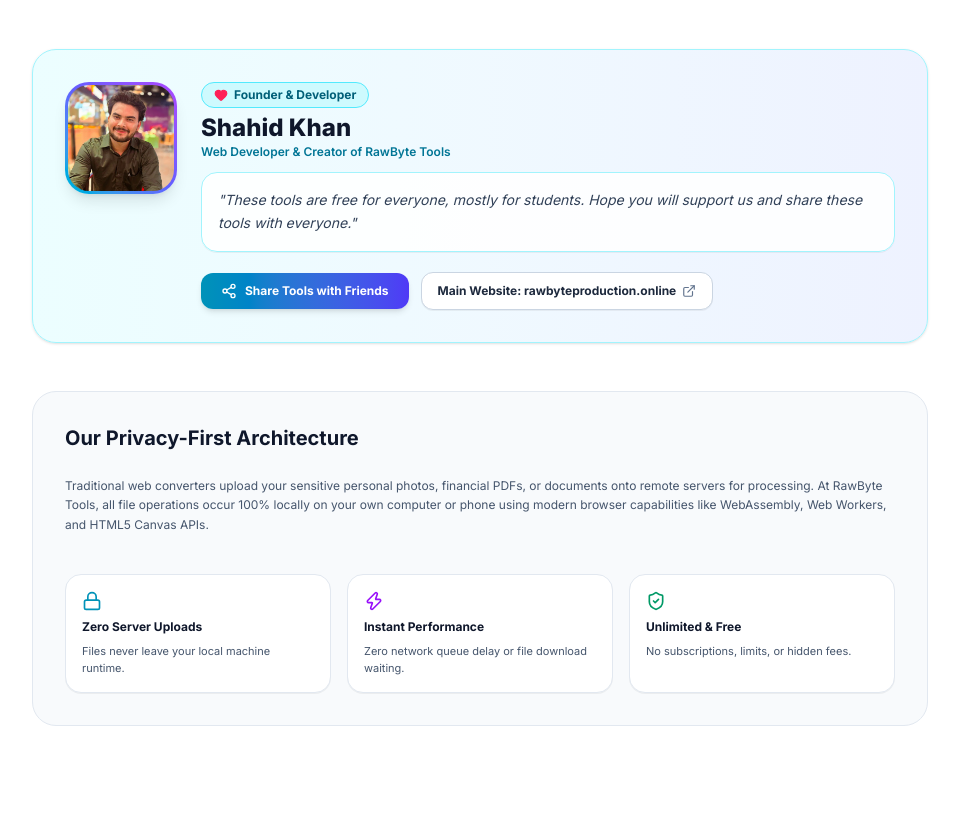
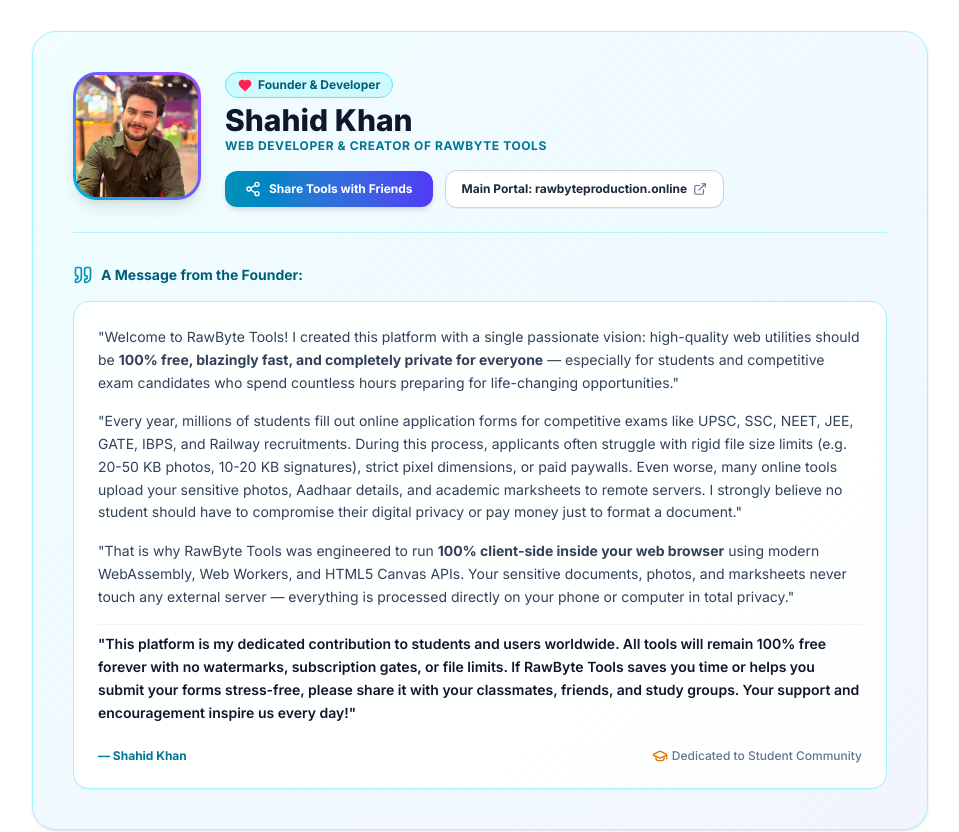
Before and after one commit to khanshahid33200-hash/rawbytetools, a Next.js app: page /about in a window 1280 px wide. Shown: the part 262-1094 px from the top of the page, without its empty margins (160-1119 px from the left). Built offline with nearby package versions, Linux system fonts and the light colour scheme.

Commit message:
Update Founder message with expanded long-form inspirational message for students

```diff
--- a/src/app/about/AboutClientUI.tsx
+++ b/src/app/about/AboutClientUI.tsx
@@ -2,7 +2,7 @@
 
 import { useState } from 'react';
 import Link from 'next/link';
-import { Lock, Zap, ShieldCheck, Share2, ExternalLink, Heart, UserCheck, Check } from 'lucide-react';
+import { Lock, Zap, ShieldCheck, Share2, ExternalLink, Heart, Check, Quote, GraduationCap } from 'lucide-react';
 
 export default function AboutClientUI() {
   const [copied, setCopied] = useState(false);
@@ -18,7 +18,6 @@
       try {
         await navigator.share(shareData);
       } catch (err) {
-        // Fallback to clipboard if user cancels or share fails
         copyToClipboard();
       }
     } else {
@@ -38,16 +37,16 @@
     <div className="max-w-4xl mx-auto space-y-12">
       {/* Header */}
       <div className="text-center space-y-4">
-        <h1 className="text-4xl font-extrabold text-slate-900 tracking-tight">About RawByte Tools</h1>
+        <h1 className="text-4xl sm:text-5xl font-extrabold text-slate-900 tracking-tight">About RawByte Tools</h1>
         <p className="text-sm sm:text-base text-slate-600 max-w-2xl mx-auto leading-relaxed">
-          RawByte Tools was built with a single primary core mission: providing high-performance, professional-grade image and PDF tools that protect user privacy by design.
+          High-performance, professional-grade image and PDF tools engineered for absolute privacy, instant speed, and zero cost.
         </p>
       </div>
 
-      {/* Founder Profile & Message Card */}
-      <div className="p-8 rounded-3xl bg-gradient-to-r from-cyan-50 via-sky-50 to-indigo-50 border border-cyan-200 shadow-sm space-y-6 relative overflow-hidden">
-        <div className="flex flex-col sm:flex-row items-center sm:items-start gap-6">
-          <div className="w-24 h-24 sm:w-28 sm:h-28 rounded-3xl bg-gradient-to-tr from-cyan-500 via-indigo-500 to-purple-500 p-[3px] shadow-lg shrink-0 overflow-hidden">
+      {/* Founder Profile Card */}
+      <div className="p-8 sm:p-10 rounded-3xl bg-gradient-to-br from-cyan-50/80 via-sky-50 to-indigo-50/80 border border-cyan-200 shadow-sm space-y-8 relative overflow-hidden">
+        <div className="flex flex-col sm:flex-row items-center sm:items-start gap-6 border-b border-cyan-200/80 pb-6">
+          <div className="w-28 h-28 sm:w-32 sm:h-32 rounded-3xl bg-gradient-to-tr from-cyan-500 via-indigo-500 to-purple-500 p-[3px] shadow-lg shrink-0 overflow-hidden">
             {/* eslint-disable-next-line @next/next/no-img-element */}
             <img
               src="/images/founder.jpg"
@@ -61,33 +60,60 @@
               <div className="inline-flex items-center gap-1.5 px-3 py-1 rounded-full text-xs font-bold bg-cyan-100 text-cyan-800 border border-cyan-300">
                 <Heart className="w-3.5 h-3.5 text-rose-500 fill-rose-500" /> Founder & Developer
               </div>
-              <h2 className="text-2xl font-extrabold text-slate-900 mt-1">Shahid Khan</h2>
-              <p className="text-xs font-semibold text-cyan-700">Web Developer & Creator of RawByte Tools</p>
+              <h2 className="text-2xl sm:text-3xl font-extrabold text-slate-900 mt-1">Shahid Khan</h2>
+              <p className="text-xs font-bold text-cyan-700 uppercase tracking-wider">Web Developer & Creator of RawByte Tools</p>
             </div>
 
-            <blockquote className="p-4 rounded-2xl bg-white/90 border border-cyan-200 text-slate-700 text-xs sm:text-sm italic leading-relaxed shadow-2xs">
-              &quot;These tools are free for everyone, mostly for students. Hope you will support us and share these tools with everyone.&quot;
-            </blockquote>
-
-            <div className="flex flex-wrap items-center justify-center sm:justify-start gap-3 pt-2">
-              {/* Share Button */}
+            <div className="flex flex-wrap items-center justify-center sm:justify-start gap-3 pt-1">
               <button
                 onClick={handleShare}
                 className="flex items-center gap-2 px-5 py-2.5 rounded-xl bg-gradient-to-r from-cyan-600 to-indigo-600 hover:from-cyan-500 hover:to-indigo-500 text-white font-bold text-xs shadow-md transition-all"
               >
                 {copied ? <Check className="w-4 h-4" /> : <Share2 className="w-4 h-4" />}
-                {copied ? 'Link Copied to Clipboard!' : 'Share Tools with Friends'}
+                {copied ? 'Link Copied!' : 'Share Tools with Friends'}
               </button>
 
-              {/* Main Website Link */}
               <a
                 href="https://rawbyteproduction.online"
                 target="_blank"
                 rel="noopener noreferrer"
                 className="flex items-center gap-1.5 px-4 py-2.5 rounded-xl bg-white hover:bg-slate-100 border border-slate-300 text-slate-800 font-bold text-xs shadow-2xs transition-all"
               >
-                Main Website: rawbyteproduction.online <ExternalLink className="w-3.5 h-3.5 text-slate-500" />
+                Main Portal: rawbyteproduction.online <ExternalLink className="w-3.5 h-3.5 text-slate-500" />
               </a>
+            </div>
+          </div>
+        </div>
+
+        {/* Extended Founder's Message */}
+        <div className="space-y-4">
+          <div className="flex items-center gap-2 text-cyan-800 font-bold text-sm">
+            <Quote className="w-5 h-5 text-cyan-600" />
+            <span>A Message from the Founder:</span>
+          </div>
+
+          <div className="p-6 rounded-2xl bg-white/95 border border-cyan-200 text-slate-700 text-xs sm:text-sm leading-relaxed space-y-4 shadow-2xs">
+            <p>
+              &quot;Welcome to RawByte Tools! I created this platform with a single passionate vision: high-quality web utilities should be <strong>100% free, blazingly fast, and completely private for everyone</strong> — especially for students and competitive exam candidates who spend countless hours preparing for life-changing opportunities.&quot;
+            </p>
+
+            <p>
+              &quot;Every year, millions of students fill out online application forms for competitive exams like UPSC, SSC, NEET, JEE, GATE, IBPS, and Railway recruitments. During this process, applicants often struggle with rigid file size limits (e.g. 20-50 KB photos, 10-20 KB signatures), strict pixel dimensions, or paid paywalls. Even worse, many online tools upload your sensitive photos, Aadhaar details, and academic marksheets to remote servers. I strongly believe no student should have to compromise their digital privacy or pay money just to format a document.&quot;
+            </p>
+
+            <p>
+              &quot;That is why RawByte Tools was engineered to run <strong>100% client-side inside your web browser</strong> using modern WebAssembly, Web Workers, and HTML5 Canvas APIs. Your sensitive documents, photos, and marksheets never touch any external server — everything is processed directly on your phone or computer in total privacy.&quot;
+            </p>
+
+            <p className="font-semibold text-slate-900 pt-2 border-t border-slate-100">
+              &quot;This platform is my dedicated contribution to students and users worldwide. All tools will remain 100% free forever with no watermarks, subscription gates, or file limits. If RawByte Tools saves you time or helps you submit your forms stress-free, please share it with your classmates, friends, and study groups. Your support and encouragement inspire us every day!&quot;
+            </p>
+
+            <div className="pt-2 flex items-center justify-between text-xs font-bold text-cyan-700">
+              <span>— Shahid Khan</span>
+              <span className="flex items-center gap-1 text-slate-500 font-medium">
+                <GraduationCap className="w-4 h-4 text-amber-600" /> Dedicated to Student Community
+              </span>
             </div>
           </div>
         </div>
```
